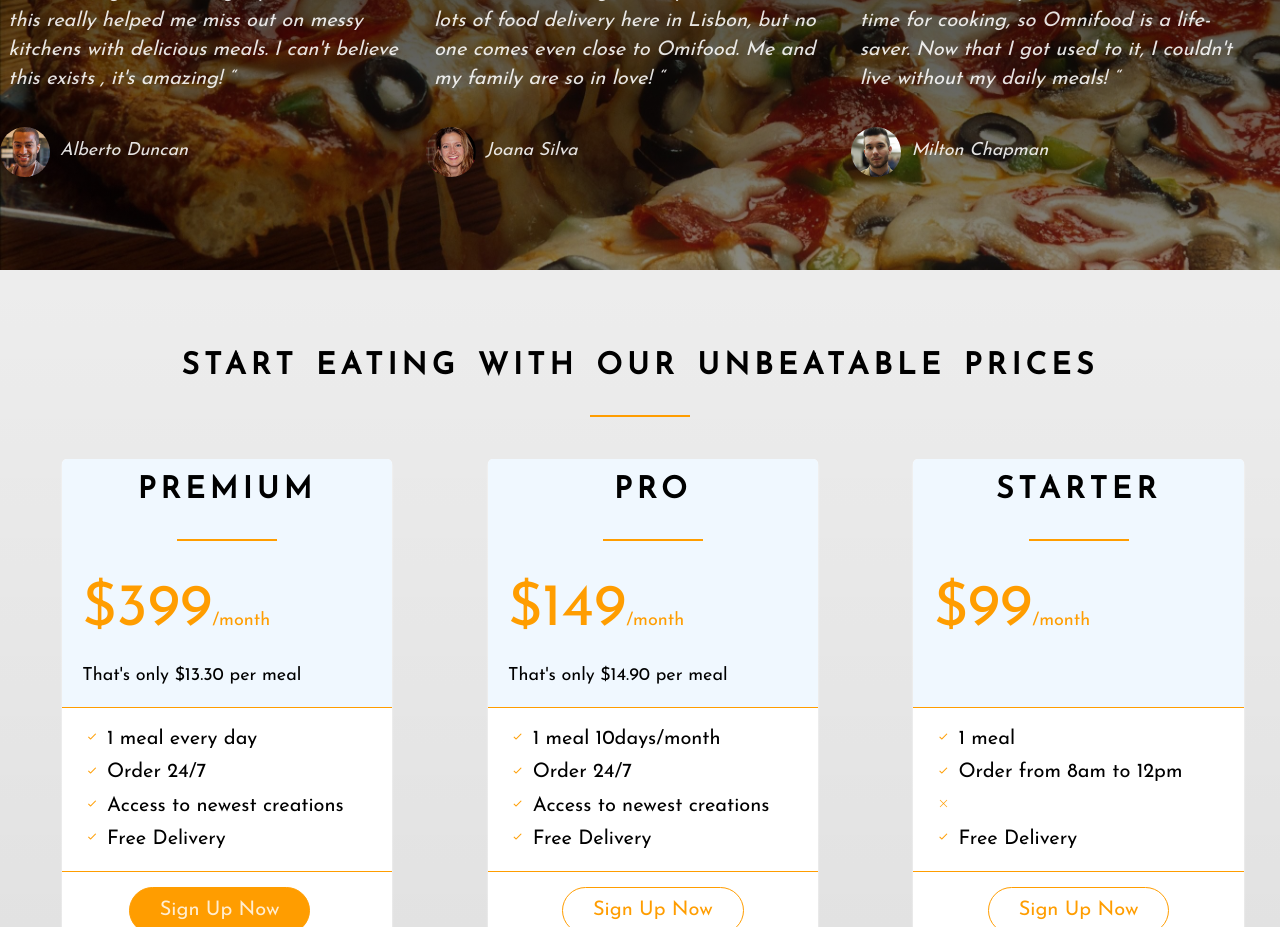
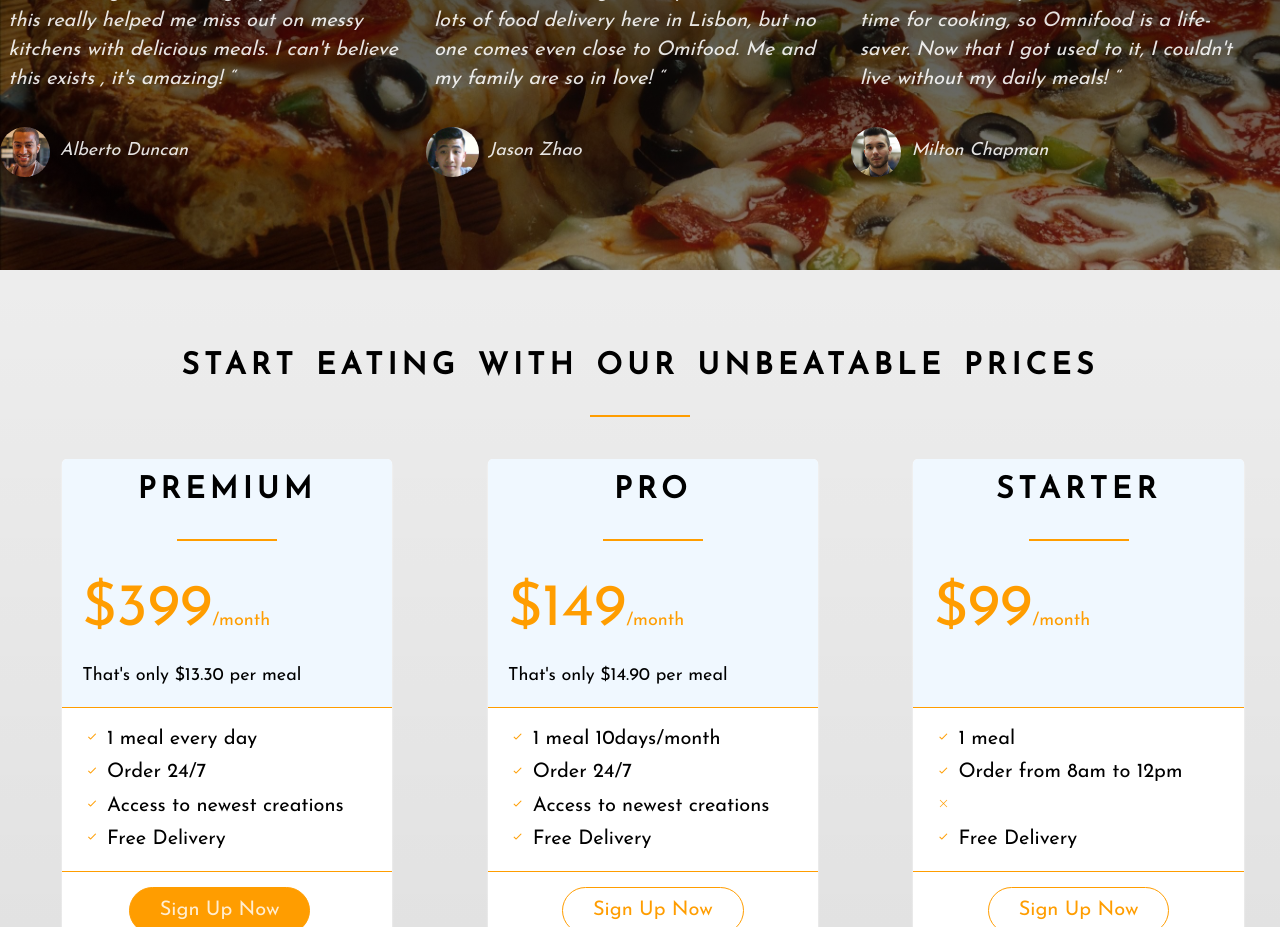
Before and after one commit to QiuJohnny26/FoodForThought, a plain HTML site: page index.html in a window 1280 px wide. Shown: the part 3620-4547 px from the top of the page. Drawn offline with Linux system fonts and the light colour scheme; files whose address does not match are found by name.

Commit message:
fixing newpicture

```diff
--- a/index.html
+++ b/index.html
@@ -268,7 +268,7 @@
                  Inexpensive, healthy and great-tasting meals, delivered right to my home. We have lots of food delivery here in Lisbon, but no one comes even close to Omifood. Me and my family are so in love!
 
                  </blockquote>
-                 <cite class="user-testimonials"><img src="resources/css/img/customer-2.jpg">Joana Silva</cite>
+                 <cite class="user-testimonials"><img src="resources/css/img/customer-4.png">Jason Zhao</cite>
 
                 </div>
                 <div class="col span-1-of-3">
```
Also changed, not shown: resources/css/img/customer-4.png (added).
